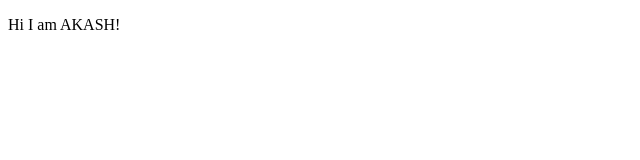
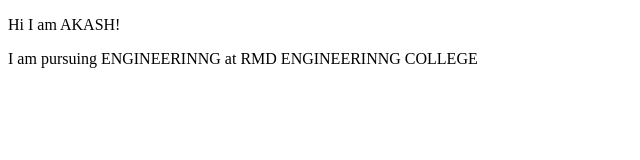
Before and after one commit to akashsundar9122000/sample-portfolio, a plain HTML site: page index.html in a window 1280 px wide. Shown: the whole page, without its empty margins (0-640 px from the left). Drawn offline with Linux system fonts and the light colour scheme.

Commit message:
new change

```diff
--- a/index.html
+++ b/index.html
@@ -8,5 +8,7 @@
 </head>
 <body>
     <p>Hi I am AKASH!</p>
+
+    <p>I am pursuing ENGINEERINNG at RMD ENGINEERINNG COLLEGE</p>
 </body>
 </html>
```
